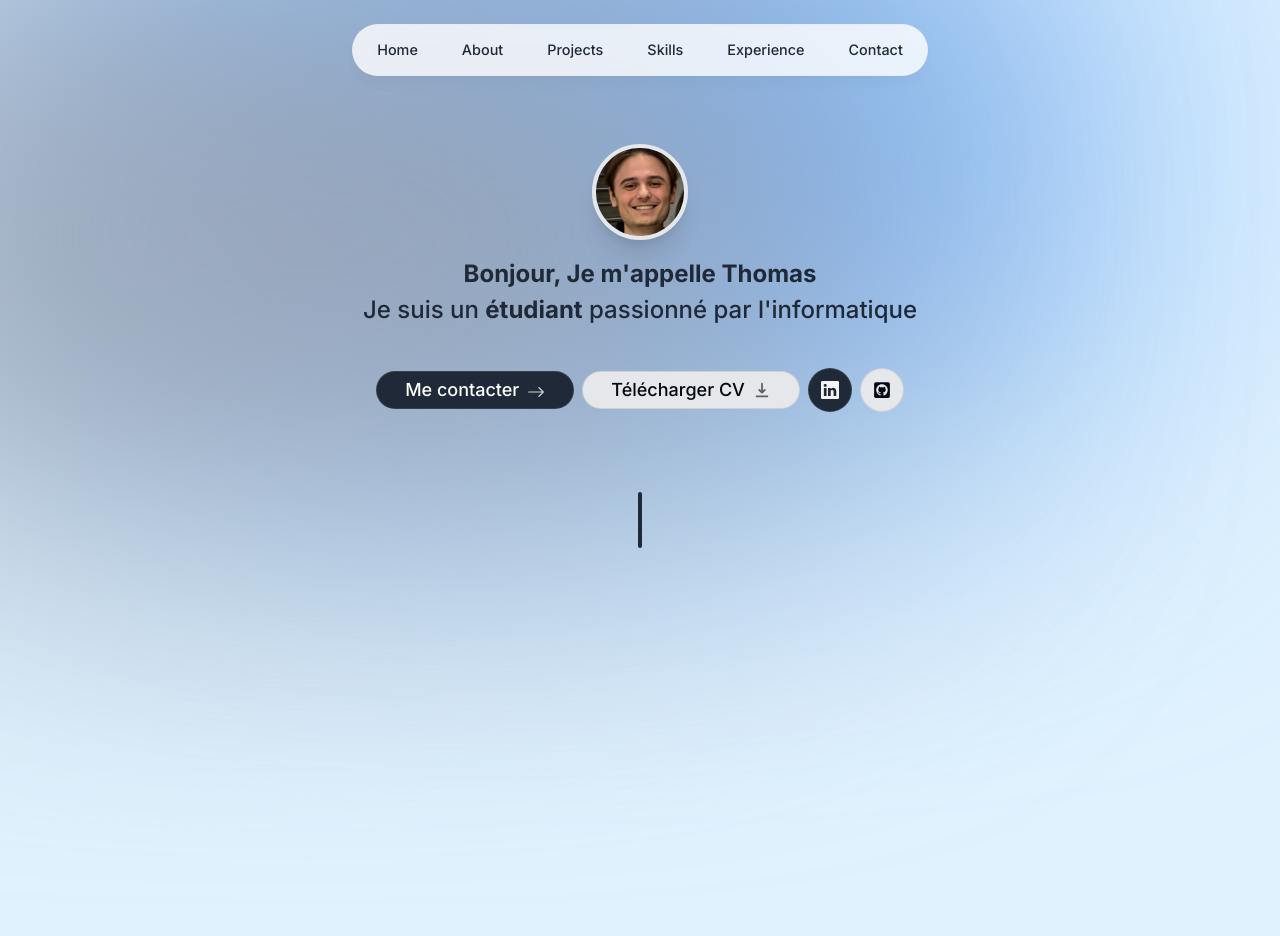
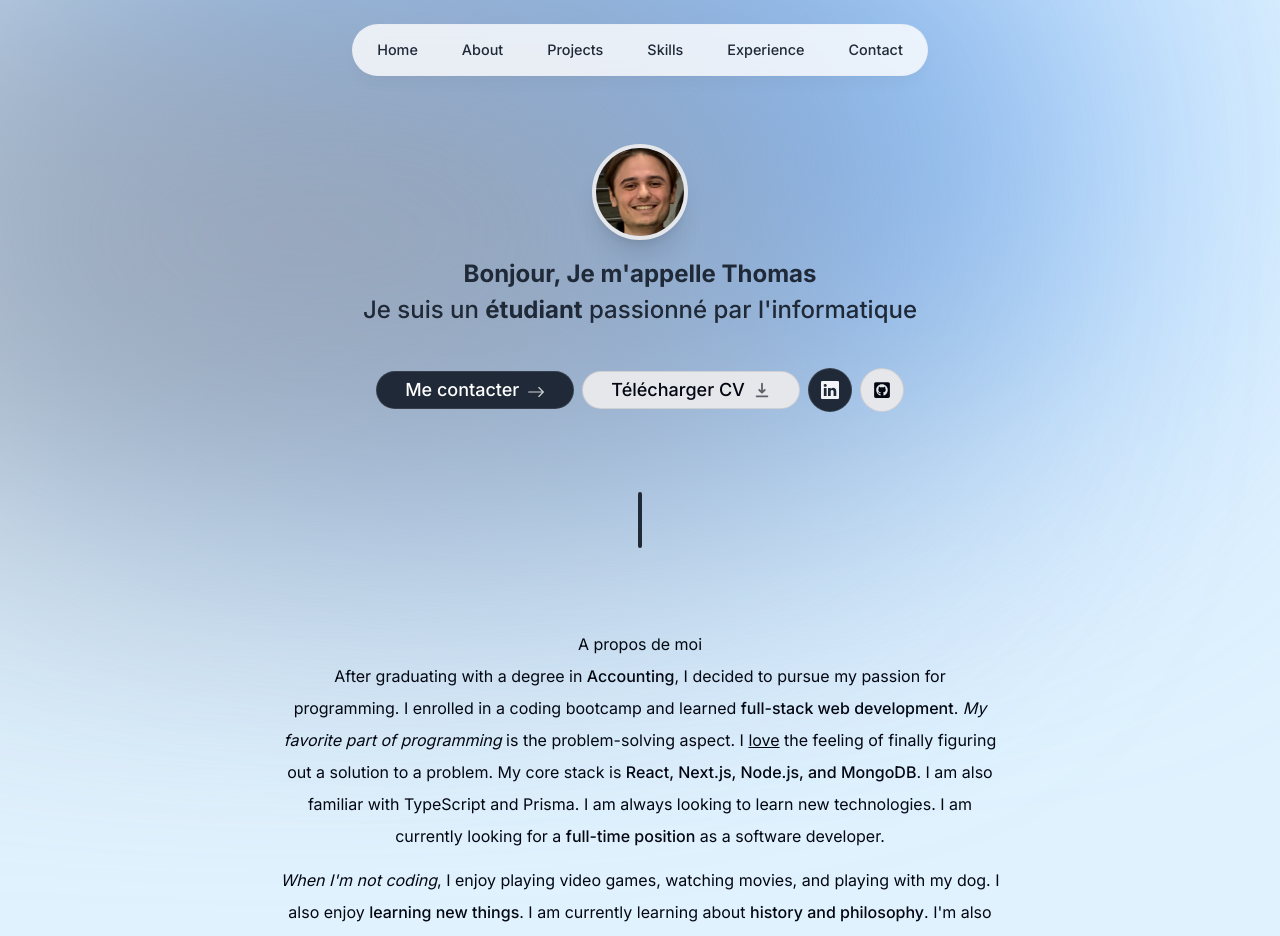
Before and after one commit to zalixzy/portfolio, a Next.js app: page / in a window 1280 px wide. Shown: the top 936 px of the page. Built offline with nearby package versions, Linux system fonts and the light colour scheme.

Commit message:
ajout de la page about avec l'animation et le texte à modifier en anglais

```diff
--- a/app/page.tsx
+++ b/app/page.tsx
@@ -1,3 +1,4 @@
+import About from "@/components/about"
 import Intro from "@/components/intro"
 import SectionDivider from "@/components/section-divider"
 
@@ -6,6 +7,7 @@
     <main className="flex flex-col items-center px-4">
       <Intro />
       <SectionDivider />
+      <About/>
     </main>
   )
 }
--- /dev/null
+++ b/components/about.tsx
@@ -0,0 +1,41 @@
+"use client";
+import React from 'react'
+import { motion } from 'framer-motion'
+
+export default function About() {
+  return (
+    <motion.section className="mb-28 max-w-[45rem] text-center leading-8 sm:mb-40 scroll-mt-28"
+        initial={{ opacity: 0, y: 100 }}
+        animate={{ opacity: 1, y: 0 }}
+        transition={{ delay: 0.175 }}>
+
+        <h2>A propos de moi</h2>
+
+        <p className="mb-3">
+            After graduating with a degree in{" "}
+            <span className="font-medium">Accounting</span>, I decided to pursue my
+                passion for programming. I enrolled in a coding bootcamp and learned{" "}
+            <span className="font-medium">full-stack web development</span>.{" "}
+            <span className="italic">My favorite part of programming</span> is the
+                problem-solving aspect. I <span className="underline">love</span> the
+                feeling of finally figuring out a solution to a problem. My core stack
+                is{" "}
+            <span className="font-medium">
+                React, Next.js, Node.js, and MongoDB
+            </span>
+                . I am also familiar with TypeScript and Prisma. I am always looking to
+                learn new technologies. I am currently looking for a{" "}
+            <span className="font-medium">full-time position</span> as a software
+                developer.
+        </p>
+        <p className="mb-3">
+            <span className="italic">When I'm not coding</span>, I enjoy playing
+                video games, watching movies, and playing with my dog. I also enjoy{" "}
+            <span className="font-medium">learning new things</span>. I am currently
+                learning about{" "}
+            <span className="font-medium">history and philosophy</span>. I'm also
+                learning how to play the guitar.
+        </p>
+    </motion.section>
+  )
+}
--- a/components/intro.tsx
+++ b/components/intro.tsx
@@ -38,7 +38,7 @@
 
           </div>
 
-          <motion.p className="text-gray-800  mb-10 mt-4 px-4 font-medium text-2xl !leading-[1.5]
+          <motion.h1 className="text-gray-800  mb-10 mt-4 px-4 font-medium text-2xl !leading-[1.5]
            sm:text-2xl "
             initial={{ opacity: 0, y: 100 }}
             animate={{ opacity: 1, y: 0 }}
@@ -56,7 +56,7 @@
             </span>{" "}
             passionné par l'informatique
             {/* {t('passionate about computer science')} */}
-          </motion.p>
+          </motion.h1>
           <motion.div className="
           flex flex-col sm:flex-row items-center justify-center
           gap-2 px-4 text-lg font-medium"
```
